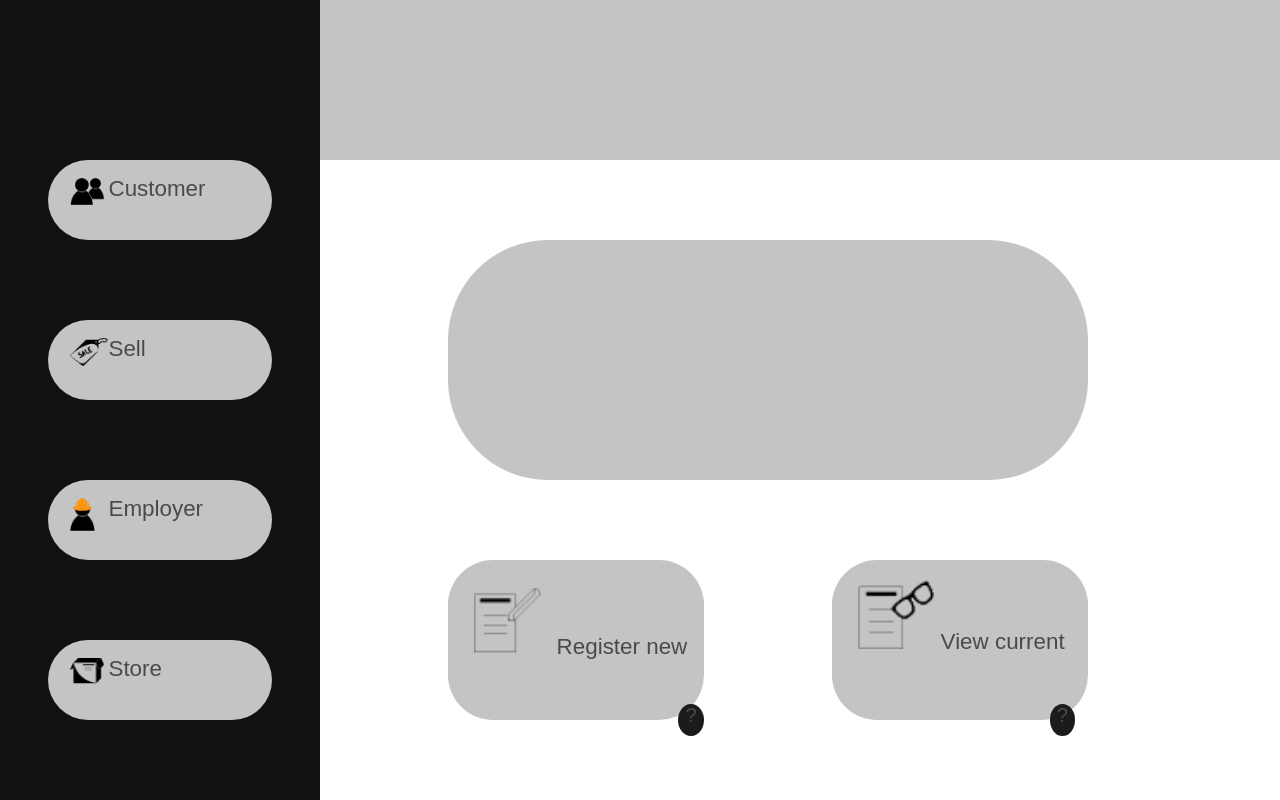
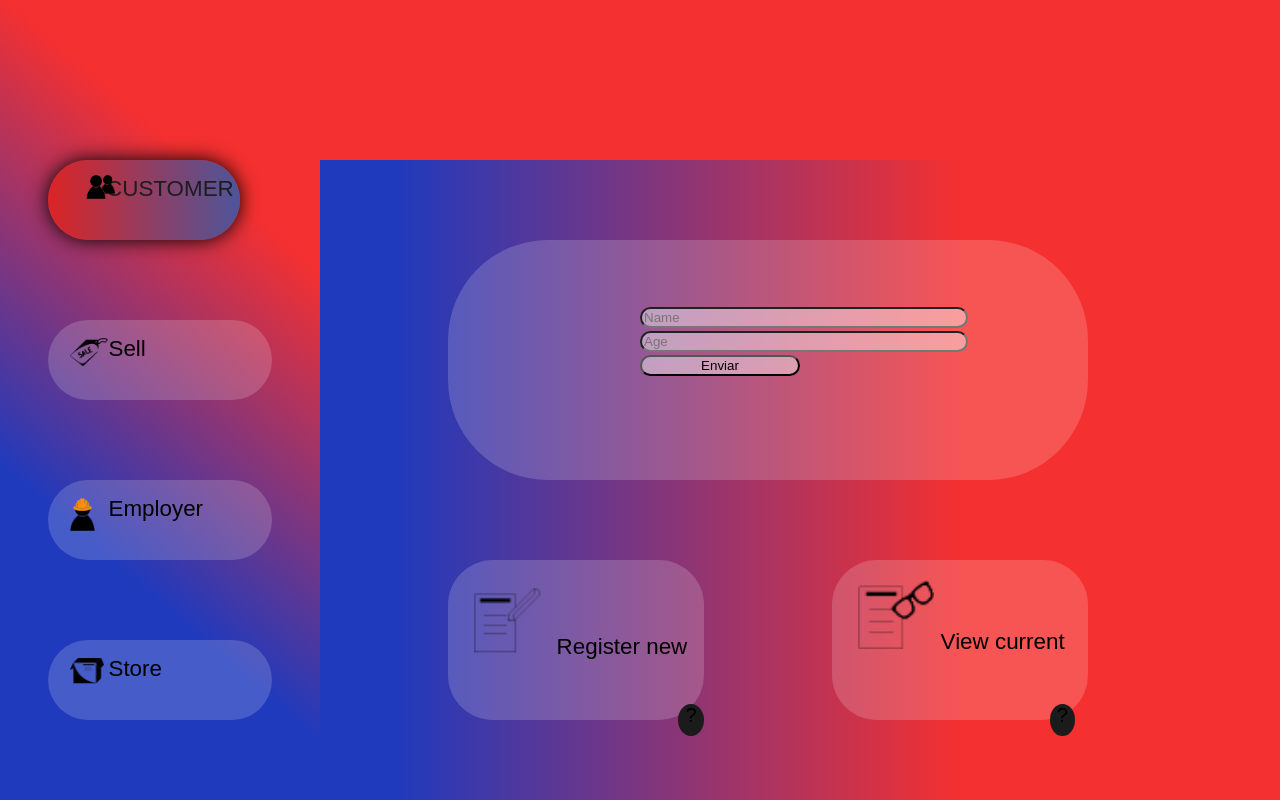
Before and after one commit to Aleff13/dashboard, a PHP site: page /main.html in a window 1280 px wide. Run offline with PHP 8.4, Linux system fonts and the light colour scheme; data that the repository does not hold is empty; some libraries are stand-ins or nearby versions.

Commit message:
alteração de cores

```diff
--- a/index.css
+++ b/index.css
@@ -8,7 +8,14 @@
     left: 0px;
     top: 0px;
 
-    background: #C4C4C4;
+    background: #f53030;
+}
+html{
+    background: rgb(31,58,189);
+background: -moz-linear-gradient(41deg, rgba(31,58,189,1) 31%, rgba(245,48,48,1) 75%);
+background: -webkit-linear-gradient(41deg, rgba(31,58,189,1) 31%, rgba(245,48,48,1) 75%);
+background: linear-gradient(41deg, rgba(31,58,189,1) 31%, rgba(245,48,48,1) 75%);
+filter: progid:DXImageTransform.Microsoft.gradient(startColorstr="#1f3abd",endColorstr="#f53030",GradientType=1);
 }
 .side{
     /* Rectangle 2 */
@@ -20,7 +27,11 @@
     left: 0px;
     top: 0px;
 
-    background: #111111;
+    background: rgb(31,58,189);
+background: -moz-linear-gradient(41deg, rgba(31,58,189,1) 31%, rgba(245,48,48,1) 75%);
+background: -webkit-linear-gradient(41deg, rgba(31,58,189,1) 31%, rgba(245,48,48,1) 75%);
+background: linear-gradient(41deg, rgba(31,58,189,1) 31%, rgba(245,48,48,1) 75%);
+filter: progid:DXImageTransform.Microsoft.gradient(startColorstr="#1f3abd",endColorstr="#f53030",GradientType=1);
 }
 .lat1{
     position: absolute;
@@ -29,7 +40,7 @@
     left: 15%;
     top: 20%;
 
-    background: #C4C4C4;
+    background: #ffffff2c;
     border-radius: 42px;
 
 }
@@ -40,7 +51,8 @@
     left: 15%;
     top: 40%;
 
-    background: #C4C4C4;
+       background: #ffffff2c;
+
     border-radius: 42px;
 
 }
@@ -51,7 +63,8 @@
     left: 15%;
     top: 60%;
 
-    background: #C4C4C4;
+       background: #ffffff2c;
+
     border-radius: 42px;
 
 }
@@ -62,7 +75,8 @@
     left: 15%;
     top: 80%;
 
-    background: #C4C4C4;
+       background: #ffffff2c;
+
     border-radius: 42px;
 
 }
@@ -73,7 +87,7 @@
     left: 35%;
     top: 30%;
 
-    background: #C4C4C4;
+    background: #ffffff2c;
     border-radius: 100px;
 }
 .action{
@@ -83,7 +97,7 @@
     left: 35%;
     top: 70%;
 
-    background: #C4C4C4;
+    background: #ffffff2c;
     border-radius: 45px;
 
 }
@@ -94,32 +108,32 @@
     left: 65%;
     top: 70%;
 
-    background: #C4C4C4;
+    background: #ffffff2c;
     border-radius: 45px;
 
 }
 .action:hover{
-    background-color: #949494;
+    background-color: #f530309c;
     transition: all 0.5s;
 }
 .view:hover{
-    background-color: #949494;
+    background-color: rgba(31, 57, 189, 0.521);
     transition: all 0.5s;
 }
 .lat1:hover{
-    background-color: #949494;
+    background-color: white;
     transition: all 0.5s;
 }
 .lat2:hover{
-    background-color: #949494;
+    background-color: white;
     transition: all 0.5s;
 }
 .lat3:hover{
-    background-color: #949494;
+    background-color: white;
     transition: all 0.5s;
 }
 .lat4:hover{
-    background-color: #949494;
+    background-color: white;
     transition: all 0.5s;
 }
 Body{
@@ -129,7 +143,7 @@ Body{
     font-size: 140%;
     line-height: 60%;
 
-    color: #4b4a4a;
+    color: #000000;
 }
 p{
 
@@ -222,6 +236,7 @@ img{
 #customer_icon{
     width: 15%;
     position: absolute;
+    left: 10%;
 
 }
 #employer_icon{
@@ -235,7 +250,7 @@ img{
     margin-left: 30%;
     margin-right: 20%;
     line-height: 100%;
-    left: 30%;
+    left: 0%;
 }
 #store_icon{
     width: 15%;
@@ -254,3 +269,61 @@ img{
     width: 15%;
     margin-bottom: 15%;
 }
+#name{
+    border-radius: 15px;
+    width: 100%;
+    height: 40%;
+    background-color: rgba(255, 255, 255, 0.425);
+}
+#age{
+    border-radius: 15px;
+    width: 100%;
+    height: 40%;
+    background-color: rgba(255, 255, 255, 0.425);
+}
+#send{
+    border-radius: 15px;
+    width: 50%;
+    height: 40%;
+    background-color: rgba(255, 255, 255, 0.425);
+}
+
+#name:hover{
+    border-radius: 15px;
+
+    background-color: rgba(255, 255, 255, 0.719);
+    transition: all 1s;
+}
+#age:hover{
+    border-radius: 15px;
+
+    background-color: rgba(250, 250, 250, 0.884);
+    transition: all 1s;
+}
+#send:hover{
+    border-radius: 15px;
+        background-color: rgba(75, 105, 240, 0.479);
+
+transition: all 1s;}
+
+
+#lat1 {background-image: linear-gradient(to right, #DC2424 0%, #4A569D  51%, #DC2424  100%)}
+#lat1 {
+
+   width: 60%;
+   height: 10%;
+   text-align: center;
+   text-transform: uppercase;
+   transition: 0.5s;
+   background-size: 200% auto;
+   color: rgb(29, 29, 29);
+   box-shadow: 0 0 20px rgb(0, 0, 0);
+   border-radius: 45px;
+   display: block;
+ }
+
+ #lat1:hover {
+   background-position: right center; /* change the direction of the change here */
+
+   text-decoration: none;
+ }
--- a/main.html
+++ b/main.html
@@ -14,13 +14,22 @@
         <div class="up"></div>
         <div class="display" id="display">
             <img src="" id="display_icon" alt="">
-            <span id="display_txt"></span>
+            <span id="display_txt">
+                <form action="">
+
+                        <input type="text" name="" id="name" placeholder="Name">
+                        <input type="text" name="" id="age" placeholder="Age">
+                        <input type="button" value="Enviar" id="send">
+
+
+                </form>
+            </span>
         </div>
         <div class="action" id="action" >
             <img src="icones/new.png" alt="">
             Register new
         </div>
-        <div class="view" id="view" onclick="vcliccust()">
+        <div class="view" id="view" >
             <img src="icones/oclinho.png" alt="">
             View current
         </div>
```
Also changed, not shown: final.js (added, +49 -0 lines).
